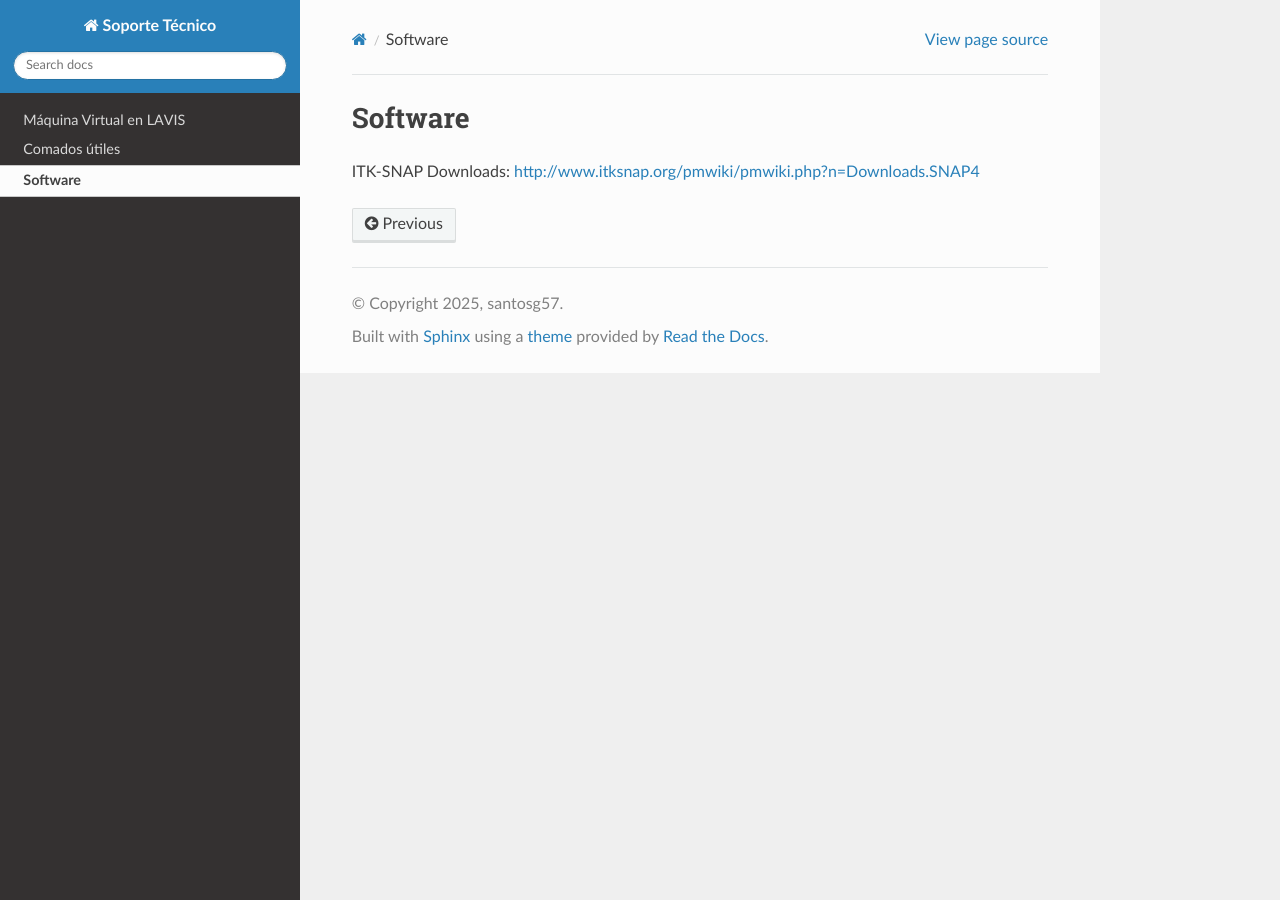
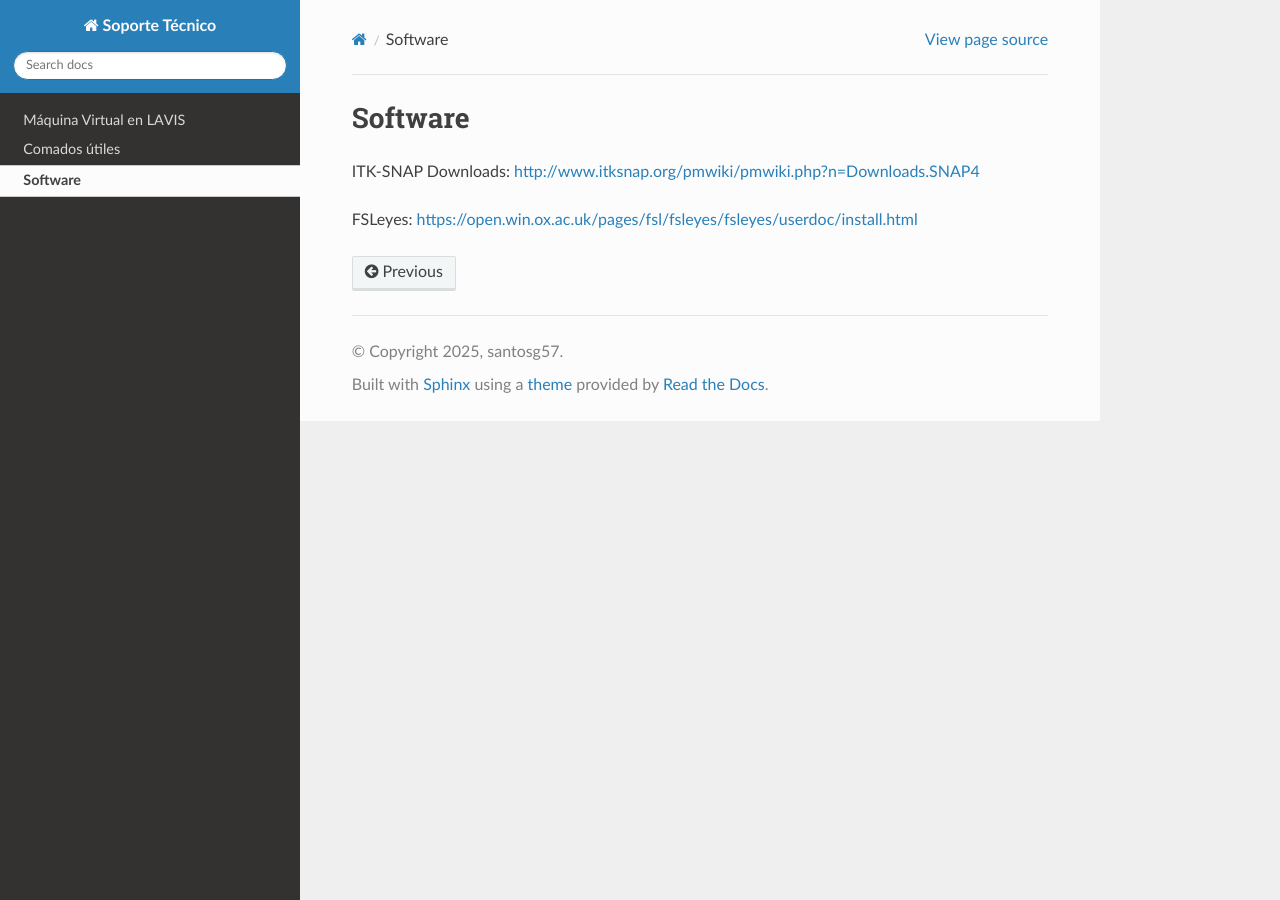
Before and after one commit to matecom57/santosg57-software, a Sphinx documentation site: the page built from docs/source/software.rst, in a window 1280 px wide. Built offline with Sphinx 7.4.7 and the Read the Docs theme 3.1.0, drawn with Linux system fonts in a browser that asks for light colours; some of the changed lines change nothing that is shown.

Commit message:
Test comité

```diff
--- a/docs/source/software.rst
+++ b/docs/source/software.rst
@@ -2,3 +2,5 @@ Software
 ========
 
 ITK-SNAP Downloads: http://www.itksnap.org/pmwiki/pmwiki.php?n=Downloads.SNAP4
+
+FSLeyes: https://open.win.ox.ac.uk/pages/fsl/fsleyes/fsleyes/userdoc/install.html
```
